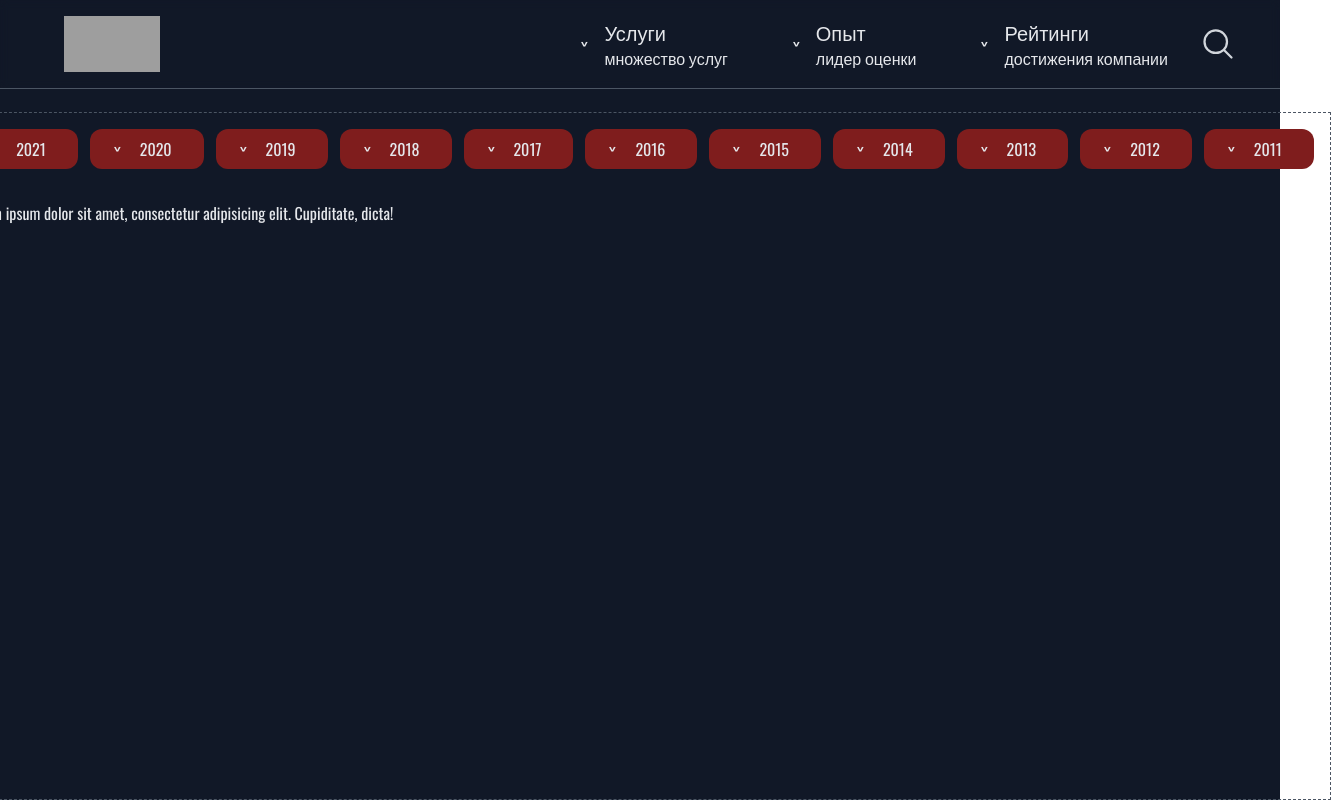
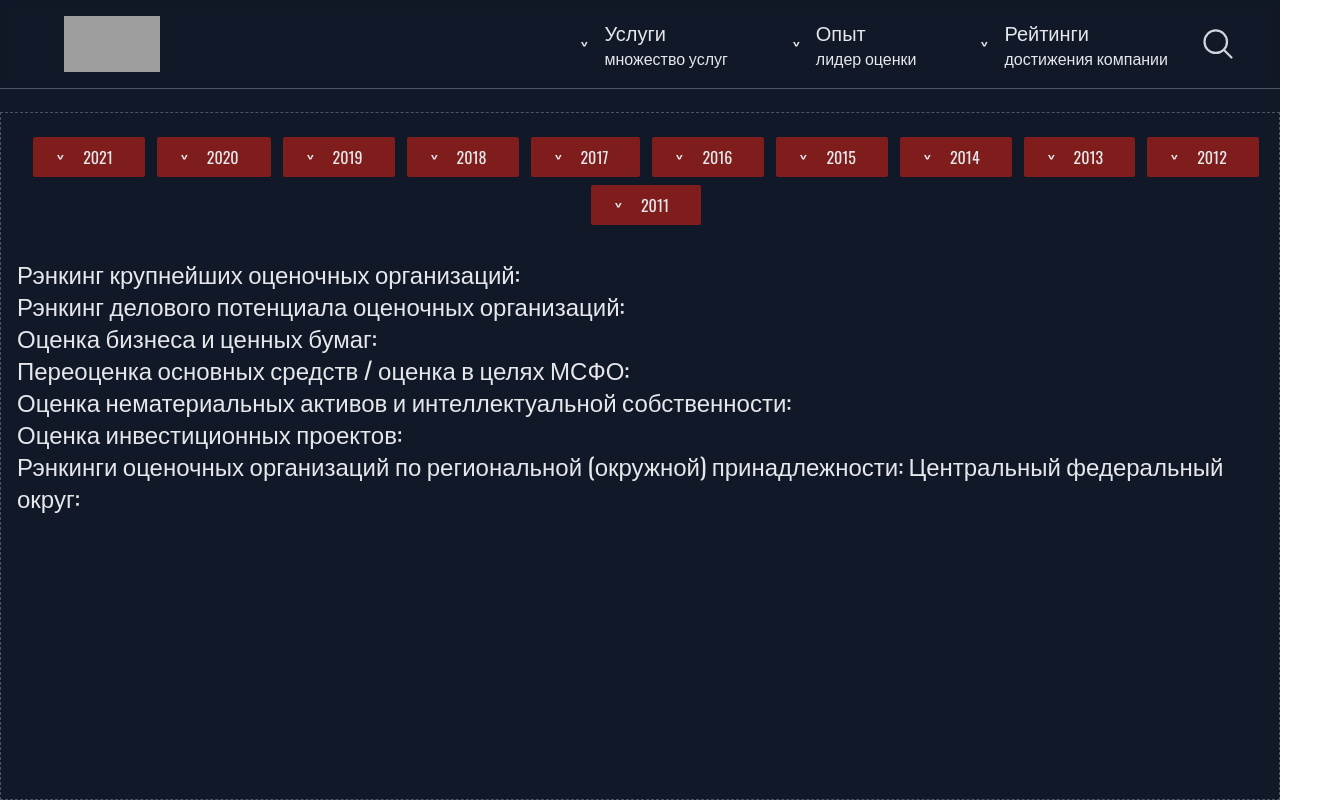
Before and after one commit to AntonKeller/ev_nuxtjs_website_page, a Nuxt app: page /rating in a window 1280 px wide. Shown: the whole page, 1331 px wide, since content can reach past the window. Built offline with nearby package versions, Linux system fonts and the light colour scheme; grey boxes are pictures that could not be loaded.

Commit message:
refactor

```diff
--- a/components/widgets/ev-header.vue
+++ b/components/widgets/ev-header.vue
@@ -3,7 +3,7 @@
   <header
     class="overflow-hidden bg-transparent top-0 w-full flex items-center justify-between sm:justify-between md:justify-between p-1 sm:p-4 md:pl-11 md:pr-11 z-10 backdrop-blur-sm transition-all border-b border-b-gray-600 text-black md:absolute md:text-red-50">
 
-    <NuxtLink class="mr-auto ml-1 sm:ml-5 flex justify-center items-center" to="/">
+    <NuxtLink class="move mr-auto ml-1 sm:ml-5 flex justify-center items-center" to="/">
       <img class="select-none w-15 h-8 sm:w-20 sm:h-11 md:w-24 md:h-14"
            src="@/assets/images/logotype-white.png" alt="">
     </NuxtLink>
@@ -88,4 +88,34 @@ header {
   /*background-size: cover;*/
   /*background-position: center;*/
 }
+
+/*@keyframes move {*/
+/*  from {*/
+/*    margin-left: 0;*/
+/*  }*/
+/*  25% {*/
+/*    transform: translateX(-1px);*/
+/*    transform: translateY(-1px);*/
+/*  }*/
+/*  50% {*/
+/*    transform: translateX(-1px);*/
+/*    transform: translateY(1px);*/
+/*  }*/
+/*  75% { */
+/*    transform: translateX(1px);*/
+/*    transform: translateY(1px);*/
+/*  }*/
+/*  100% {*/
+/*    transform: translateX(1px);*/
+/*    transform: translateY(-1px);*/
+/*  }*/
+/*}*/
+
+/*.move {*/
+/*  animation-direction: alternate;*/
+/*  animation-duration: 2s;*/
+/*  animation-name: move;*/
+/*  animation-iteration-count: infinite;*/
+/*  animation-timing-function: linear;*/
+/*}*/
 </style>
--- a/layouts/default.vue
+++ b/layouts/default.vue
@@ -1,7 +1,9 @@
 <template>
   <div>
     <evHeader/>
-    <Nuxt/>
+    <transition name="home">
+      <Nuxt/>
+    </transition>
   </div>
 </template>
 
@@ -18,6 +20,11 @@ export default {
 </script>
 
 <style scoped>
-.home-enter-active, .home-leave-active { transition: opacity .5s; }
-.home-enter, .home-leave-active { opacity: 0; }
+.home-enter-active, .home-leave-active {
+  transition: opacity .3s;
+}
+.home-enter, .home-leave-active {
+  transform: translateX(100%);
+  opacity: 0;
+}
 </style>
--- a/pages/index.vue
+++ b/pages/index.vue
@@ -1,20 +1,26 @@
 <template>
   <div class="absolute left-0 right-0 top-0 bottom-0">
 
-    <video @mouseover="menuIsVisible=false" class="fixed top-0 left-0 object-cover w-full h-screen brightness-50 hidden md:block p-0 m-0" autoplay muted loop
+    <video @mouseover="menuIsVisible=false"
+           class="fixed top-0 left-0 object-cover w-full h-screen brightness-50 hidden md:block p-0 m-0" autoplay muted
+           loop
            src="@/assets/videos/clip.mp4">
     </video>
 
     <div class="w-full flex justify-end items-end absolute right-0 md:top-40 lg:top-42 pr-60">
       <div class="md:w-72 lg:w-6/12 hidden md:block text-gray-50 transition-all ease-out">
-        <h1 class="w-full inline-block title md:text-2xl lg:text-4xl md:pb-1.5 lg:pb-2.5 w-auto md:mb-2 mb-4 border-b-2 border-b-red-700 ease-out">
+        <h1
+          class="w-full inline-block title md:text-2xl lg:text-4xl md:pb-1.5 lg:pb-2.5 w-auto md:mb-2 mb-4 border-b-2 border-b-red-700 ease-out">
           О компании
         </h1>
         <p class="w-full inline-block description md:text-md lg:text-2xl md:mb-2 lg:mb-4 ease-out">
-          Компания Эверест Консалтинг создана в 2010 году. Учредители компании ранее занимали руководящие позиции в группе оценки
+          Компания Эверест Консалтинг создана в 2010 году. Учредители компании ранее занимали руководящие позиции в
+          группе оценки
           российского подразделения международной аудиторской компании PricewaterhouseCoopers.
-          Наша цель – оказание полного комплекса консультационных услуг в области оценки и консалтинга (финансового, управленческого,
-          налогового и строительного) специалистами, обладающими международными квалификациями и значительным опытом выполнения подобных
+          Наша цель – оказание полного комплекса консультационных услуг в области оценки и консалтинга (финансового,
+          управленческого,
+          налогового и строительного) специалистами, обладающими международными квалификациями и значительным опытом
+          выполнения подобных
           проектов как в России, так и за рубежом.
         </p>
         <!--      <div-->
@@ -109,7 +115,7 @@ export default {
 
 .description {
   animation-duration: 1s;
-  animation-name: d-2;
+  animation-name: d-1;
 }
 
 @keyframes d-1 {
@@ -123,15 +129,4 @@ export default {
   }
 }
 
-@keyframes d-2 {
-  from {
-    opacity: 0;
-    transform: translateY(50px);
-  }
-
-  to {
-
-  }
-}
-
 </style>
--- a/pages/rating/index.vue
+++ b/pages/rating/index.vue
@@ -2,56 +2,81 @@
   <div class="absolute top-0 left-0 right-0 bg-gray-900 pt-28 h-full flex justify-center">
 
     <div class="p-4 w-auto border-gray-600 border-dashed border flex flex-col items-center">
-      <div class="text-center flex justify-center">
-        <div class="flex bg-red-900 rounded-xl pt-2 pb-2 pl-6 pr-8">
+
+      <div class="text-center flex justify-center flex-wrap">
+        <div
+          class="flex w-full sm:w-auto flex justify-center items-center bg-red-900 rounded-sm mt-2 pt-2 pb-2 pl-6 pr-8 ml-0 sm:ml-3">
           <span class="text-gray-200 -rotate-90"><</span>
           <h3 class="ml-5 text-gray-200">2021</h3>
         </div>
-        <div class="flex bg-red-900 rounded-xl pt-2 pb-2 pl-6 pr-8 ml-3">
+        <div
+          class="flex w-full sm:w-auto flex justify-center items-center bg-red-900 rounded-sm mt-2 pt-2 pb-2 pl-6 pr-8 ml-0 sm:ml-3">
           <span class="text-gray-200 -rotate-90"><</span>
           <h3 class="ml-5 text-gray-200">2020</h3>
         </div>
-        <div class="flex bg-red-900 rounded-xl pt-2 pb-2 pl-6 pr-8 ml-3">
+        <div
+          class="flex w-full sm:w-auto flex justify-center items-center bg-red-900 rounded-sm mt-2 pt-2 pb-2 pl-6 pr-8 ml-0 sm:ml-3">
           <span class="text-gray-200 -rotate-90"><</span>
           <h3 class="ml-5 text-gray-200">2019</h3>
         </div>
-        <div class="flex bg-red-900 rounded-xl pt-2 pb-2 pl-6 pr-8 ml-3">
+        <div
+          class="flex w-full sm:w-auto flex justify-center items-center bg-red-900 rounded-sm mt-2 pt-2 pb-2 pl-6 pr-8 ml-0 sm:ml-3">
           <span class="text-gray-200 -rotate-90"><</span>
           <h3 class="ml-5 text-gray-200">2018</h3>
         </div>
-        <div class="flex bg-red-900 rounded-xl pt-2 pb-2 pl-6 pr-8 ml-3">
+        <div
+          class="flex w-full sm:w-auto flex justify-center items-center bg-red-900 rounded-sm mt-2 pt-2 pb-2 pl-6 pr-8 ml-0 sm:ml-3">
           <span class="text-gray-200 -rotate-90"><</span>
           <h3 class="ml-5 text-gray-200">2017</h3>
         </div>
-        <div class="flex bg-red-900 rounded-xl pt-2 pb-2 pl-6 pr-8 ml-3">
+        <div
+          class="flex w-full sm:w-auto flex justify-center items-center bg-red-900 rounded-sm mt-2 pt-2 pb-2 pl-6 pr-8 ml-0 sm:ml-3">
           <span class="text-gray-200 -rotate-90"><</span>
           <h3 class="ml-5 text-gray-200">2016</h3>
         </div>
-        <div class="flex bg-red-900 rounded-xl pt-2 pb-2 pl-6 pr-8 ml-3">
+        <div
+          class="flex w-full sm:w-auto flex justify-center items-center bg-red-900 rounded-sm mt-2 pt-2 pb-2 pl-6 pr-8 ml-0 sm:ml-3">
           <span class="text-gray-200 -rotate-90"><</span>
           <h3 class="ml-5 text-gray-200">2015</h3>
         </div>
-        <div class="flex bg-red-900 rounded-xl pt-2 pb-2 pl-6 pr-8 ml-3">
+        <div
+          class="flex w-full sm:w-auto flex justify-center items-center bg-red-900 rounded-sm mt-2 pt-2 pb-2 pl-6 pr-8 ml-0 sm:ml-3">
           <span class="text-gray-200 -rotate-90"><</span>
           <h3 class="ml-5 text-gray-200">2014</h3>
         </div>
-        <div class="flex bg-red-900 rounded-xl pt-2 pb-2 pl-6 pr-8 ml-3">
+        <div
+          class="flex w-full sm:w-auto flex justify-center items-center bg-red-900 rounded-sm mt-2 pt-2 pb-2 pl-6 pr-8 ml-0 sm:ml-3">
           <span class="text-gray-200 -rotate-90"><</span>
           <h3 class="ml-5 text-gray-200">2013</h3>
         </div>
-        <div class="flex bg-red-900 rounded-xl pt-2 pb-2 pl-6 pr-8 ml-3">
+        <div
+          class="flex w-full sm:w-auto flex justify-center items-center bg-red-900 rounded-sm mt-2 pt-2 pb-2 pl-6 pr-8 ml-0 sm:ml-3">
           <span class="text-gray-200 -rotate-90"><</span>
           <h3 class="ml-5 text-gray-200">2012</h3>
         </div>
-        <div class="flex bg-red-900 rounded-xl pt-2 pb-2 pl-6 pr-8 ml-3">
+        <div
+          class="flex w-full sm:w-auto flex justify-center items-center bg-red-900 rounded-sm mt-2 pt-2 pb-2 pl-6 pr-8 ml-0 sm:ml-3">
           <span class="text-gray-200 -rotate-90"><</span>
           <h3 class="ml-5 text-gray-200">2011</h3>
         </div>
       </div>
+
       <div class="w-full mt-8 text-gray-200">
-        Lorem ipsum dolor sit amet, consectetur adipisicing elit. Cupiditate, dicta!
+        <h2 class="text-gray-200 sm:text-lg md:text-xl lg:text-2xl">Рэнкинг крупнейших оценочных организаций:</h2>
+        <h2 class="text-gray-200 sm:text-lg md:text-xl lg:text-2xl">Рэнкинг делового потенциала оценочных
+          организаций:</h2>
+        <h2 class="text-gray-200 sm:text-lg md:text-xl lg:text-2xl">Оценка бизнеса и ценных бумаг:</h2>
+        <h2 class="text-gray-200 sm:text-lg md:text-xl lg:text-2xl">Переоценка основных средств / оценка в целях
+          МСФО:</h2>
+        <h2 class="text-gray-200 sm:text-lg md:text-xl lg:text-2xl">Оценка нематериальных активов и интеллектуальной
+          собственности:</h2>
+        <h2 class="text-gray-200 sm:text-lg md:text-xl lg:text-2xl">Оценка инвестиционных проектов:</h2>
+        <h2 class="text-gray-200 sm:text-lg md:text-xl lg:text-2xl">Рэнкинги оценочных организаций по региональной
+          (окружной) принадлежности: Центральный федеральный округ:</h2>
       </div>
+
     </div>
+
   </div>
 </template>
 
@@ -59,7 +84,7 @@
 import evHeader from "@/components/widgets/ev-header.vue"
 
 export default {
-  name: "about",
+  name: "rating",
   components: {
     'aboutHeader': evHeader,
   },
@@ -67,9 +92,4 @@ export default {
 </script>
 
 <style scoped>
-/*.backImg {*/
-/*  !*background: #555555 url("@/assets/fones/f-1.png") no-repeat;*!*/
-/*  !*background-size: cover;*!*/
-/*  !*background-position: center;*!*/
-/*}*/
 </style>
```
Lines whose indentation alone changed are shown as unchanged.
